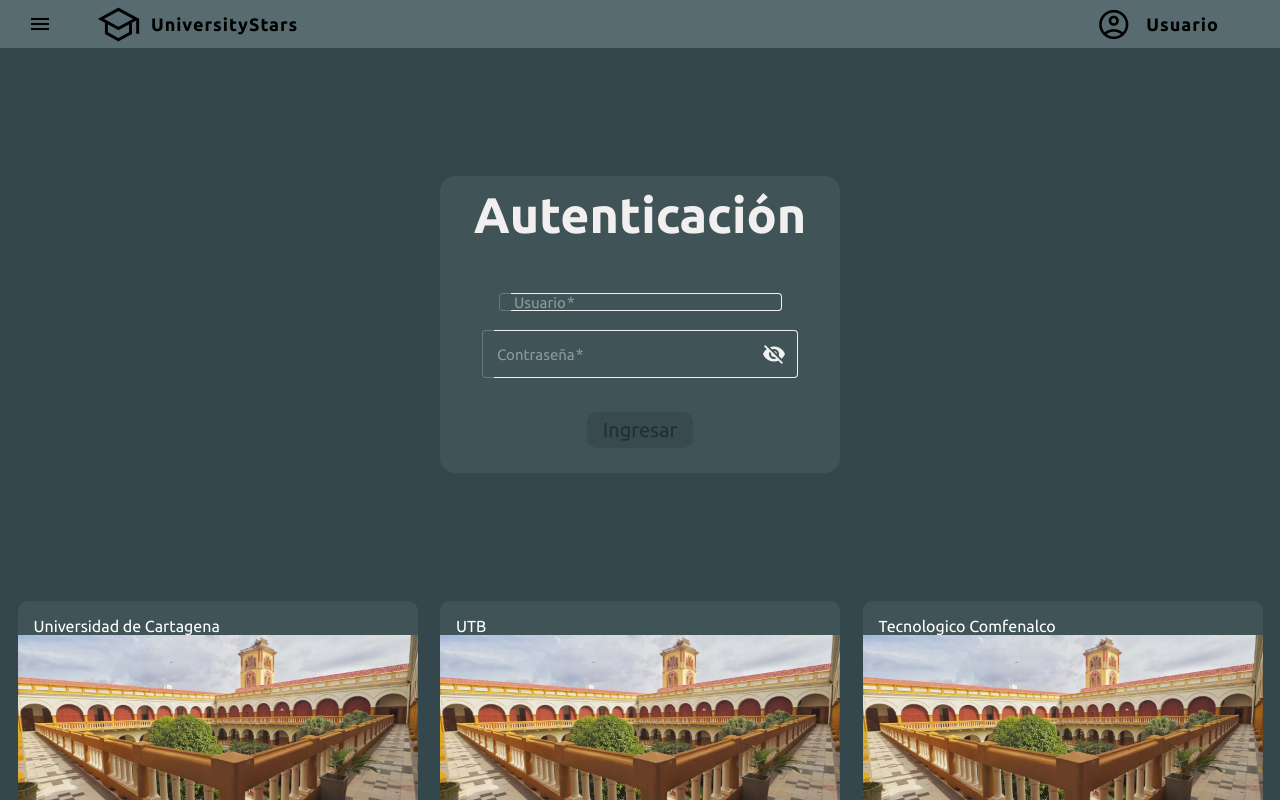
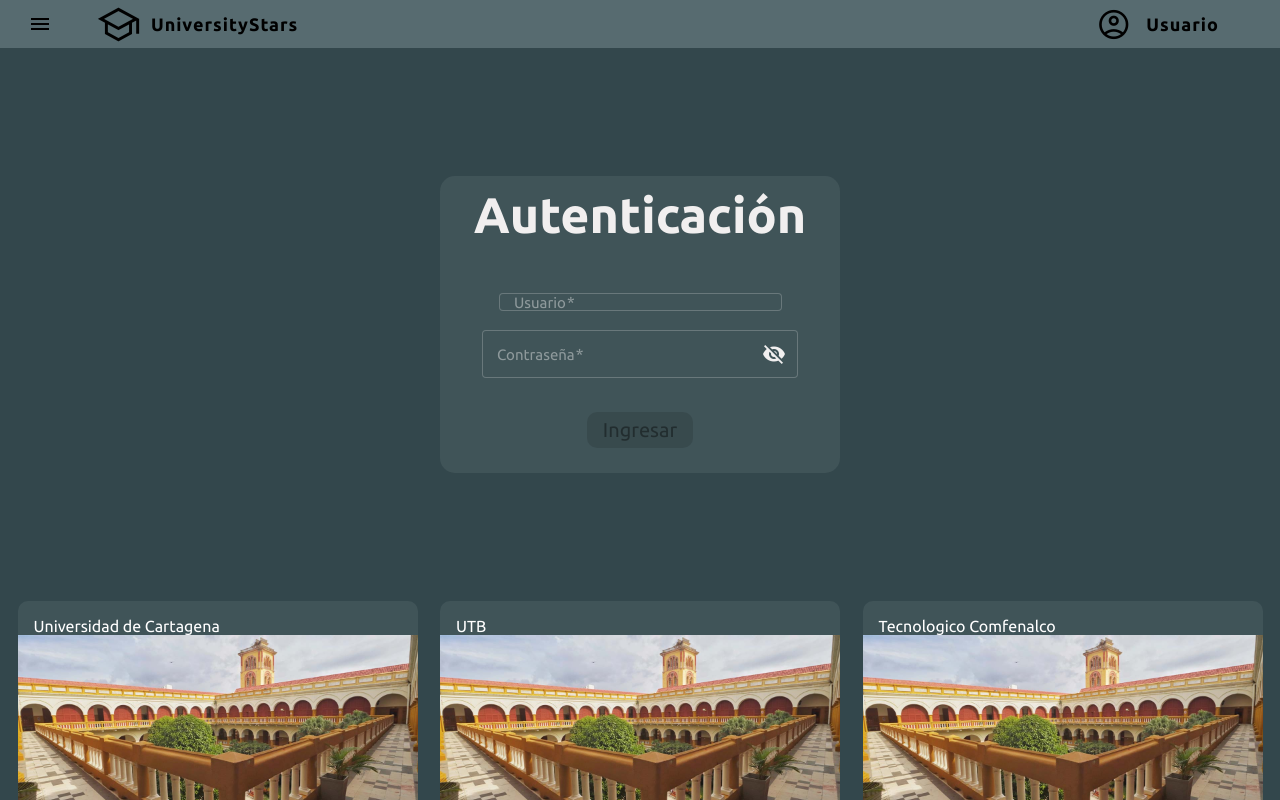
Before and after one commit to DuvanJR/UniverStars-Proyecto, an Angular app: page /universtars/login in a window 1280 px wide. Shown: the top 800 px of the page. Built offline with nearby package versions, Linux system fonts and the light colour scheme; a web font is replaced by a local one.

Commit message:
estilos, tipografia

```diff
--- a/src/index.html
+++ b/src/index.html
@@ -13,8 +13,12 @@
   <link rel="stylesheet" href="https://fonts.googleapis.com/css2?family=Material+Symbols+Outlined:opsz,wght,FILL,GRAD@20..48,100..700,0..1,-50..200" />
   <link rel="stylesheet" href="https://fonts.googleapis.com/css2?family=Material+Symbols+Outlined:opsz,wght,FILL,GRAD@24,400,0,0" />
   <link href="https://fonts.googleapis.com/icon?family=Material+Icons" rel="stylesheet">
+
 </head>
 <body>
   <app-root></app-root>
+  <app-my-login></app-my-login>
+
+
 </body>
 </html>
--- a/src/styles.scss
+++ b/src/styles.scss
@@ -30,8 +30,12 @@ body {
 
 //Linea de los campos input
 .mdc-text-field--outlined:not(.mdc-text-field--disabled)
-  .mdc-notched-outline__leading {
-  border-color: rgba(243, 243, 243, 0.232) !important;
+  .mdc-notched-outline__leading,
+.mdc-text-field--outlined:not(.mdc-text-field--disabled)
+  .mdc-notched-outline__notch,
+.mdc-text-field--outlined:not(.mdc-text-field--disabled)
+  .mdc-notched-outline__trailing {
+  border-color: rgba(243, 243, 243, 0.232) ;
 }
 
 mdc-text-field:not(.mdc-text-field--disabled) .mdc-floating-label {
```
